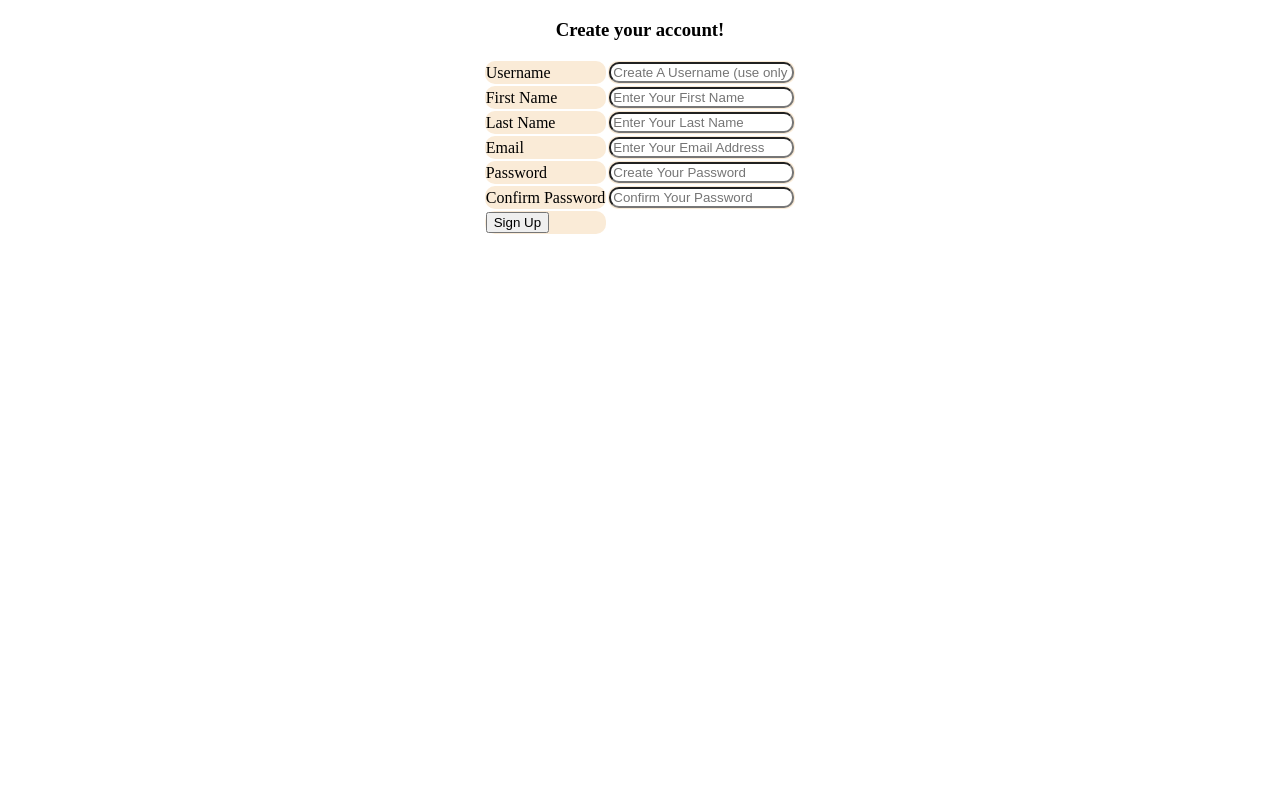
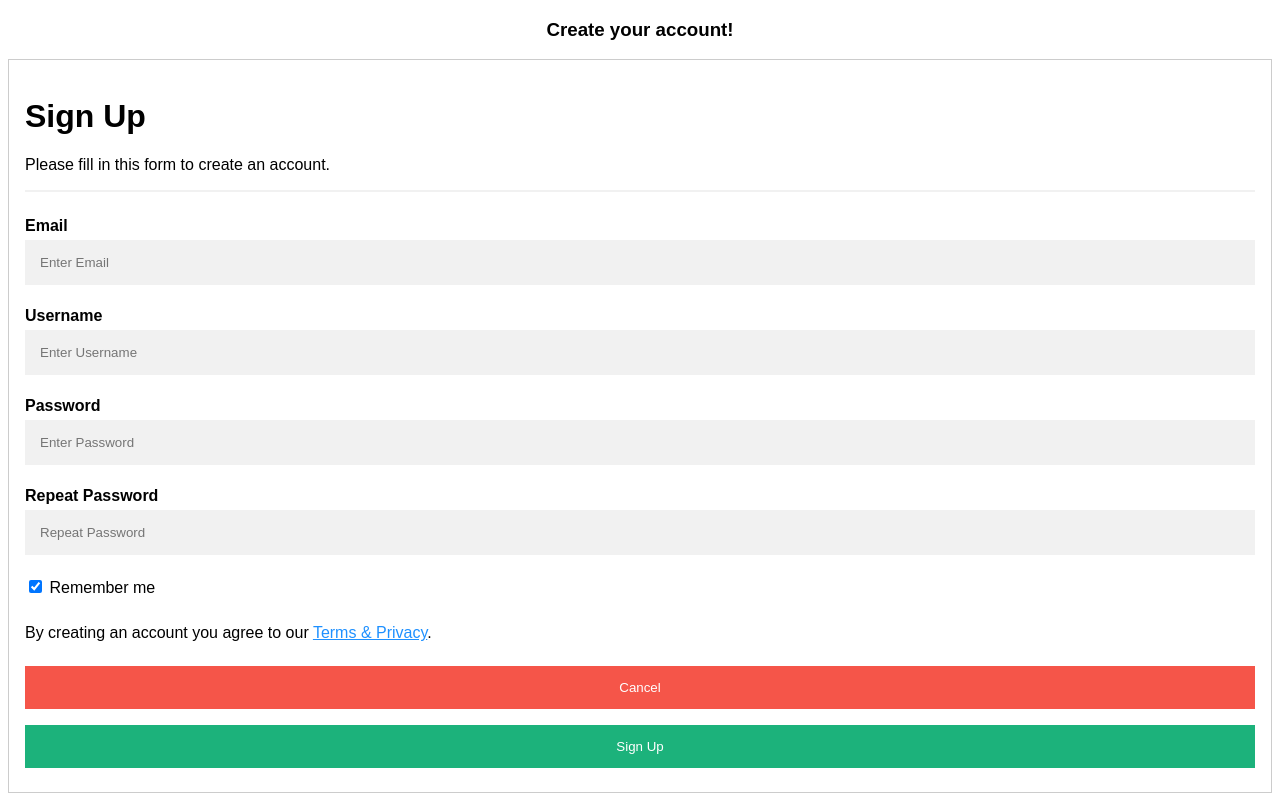
Before and after one commit to YaswithaYarrapothu/Market-Trend-Analyzer-Dashboard, a Django app: page /signup in a window 1280 px wide. Before the commit the page ends 234 px from the top, so only its background shows below. Run offline with Django 5.2, Linux system fonts and the light colour scheme.

Commit message:
Add files via upload

```diff
--- a/myproject/authentication/templates/signup.html
+++ b/myproject/authentication/templates/signup.html
@@ -6,14 +6,76 @@
     <meta name="viewport" content="width=device-width, initial-scale=1.0">
     <title>Sign Up</title>
     <style>
-        td{
-            border-radius: 10px;
-            border-collapse: separate;
+        body {font-family: Arial, Helvetica, sans-serif;}
+        * {box-sizing: border-box}
+
+        /* Full-width input fields */
+        input[type=text], input[type=password] {
+          width: 100%;
+          padding: 15px;
+          margin: 5px 0 22px 0;
+          display: inline-block;
+          border: none;
+          background: #f1f1f1;
         }
-        input{
-            border-radius: 10px;
+
+        input[type=text]:focus, input[type=password]:focus {
+          background-color: #ddd;
+          outline: none;
         }
-    </style>
+
+        hr {
+          border: 1px solid #f1f1f1;
+          margin-bottom: 25px;
+        }
+
+        /* Set a style for all buttons */
+        button {
+          background-color: #04AA6D;
+          color: white;
+          padding: 14px 20px;
+          margin: 8px 0;
+          border: none;
+          cursor: pointer;
+          width: 100%;
+          opacity: 0.9;
+        }
+
+        button:hover {
+          opacity:1;
+        }
+
+        /* Extra styles for the cancel button */
+        .cancelbtn {
+          padding: 14px 20px;
+          background-color: #f44336;
+        }
+
+        /* Float cancel and signup buttons and add an equal width */
+        .cancelbtn, .signupbtn {
+          float: left;
+          width: 100%;
+        }
+
+        /* Add padding to container elements */
+        .container {
+          padding: 16px;
+        }
+
+        /* Clear floats */
+        .clearfix::after {
+          content: "";
+          clear: both;
+          display: table;
+        }
+
+        /* Change styles for cancel button and signup button on extra small screens */
+        @media screen and (max-width: 300px) {
+          .cancelbtn, .signupbtn {
+             width: 100%;
+          }
+        }
+        </style>
 </head>
 <body>
 
@@ -27,49 +89,36 @@
     {% endfor %}
 
     <h3 align="center">Create your account!</h3>
-    <form method="post" action="/signup">
+    <form method="post" action="/signup" style="border:1px solid #ccc">
         {% csrf_token %}
-    <table align="center" border="0">
-        <tr style="background-color: antiquewhite;">
-        <div class="form-group">
-           <td><label for="username">Username</label></td>
-            <td><input type="text" class="form-control" id="username" name="username" placeholder="Create A Username (use only letters and numbers)" Required></td>
+        <div class="container">
+            <h1>Sign Up</h1>
+            <p>Please fill in this form to create an account.</p>
+            <hr>
+
+            <label for="email"><b>Email</b></label>
+            <input type="text" placeholder="Enter Email" name="email" required>
+
+            <label for="uname"><b>Username</b></label>
+            <input type="text" placeholder="Enter Username" name="uname" required>
+
+            <label for="psw"><b>Password</b></label>
+            <input type="password" placeholder="Enter Password" name="psw" required>
+
+            <label for="psw-repeat"><b>Repeat Password</b></label>
+            <input type="password" placeholder="Repeat Password" name="psw-repeat" required>
+
+            <label>
+              <input type="checkbox" checked="checked" name="remember" style="margin-bottom:15px"> Remember me
+            </label>
+
+            <p>By creating an account you agree to our <a href="#" style="color:dodgerblue">Terms & Privacy</a>.</p>
+
+            <div class="clearfix">
+              <button type="button" class="cancelbtn">Cancel</button>
+              <button type="submit" class="signupbtn">Sign Up</button>
+            </div>
         </div>
-        </tr>
-        <tr style="background-color: antiquewhite;">
-        <div class="form-group">
-            <td><label for="fname">First Name</label></td>
-            <td><input type="text" class="form-control" id="fname" name="fname" placeholder="Enter Your First Name" Required></td>
-        </div>
-        </tr>
-        <tr style="background-color: antiquewhite;">
-        <div class="form-group">
-            <td><label for="lname">Last Name</label></td>
-            <td><input type="text" class="form-control" id="lname" name="lname" placeholder="Enter Your Last Name" Required></td>
-        </div>
-        </tr>
-        <tr style="background-color: antiquewhite;">
-        <div class="form-group">
-           <td><label for="email">Email</label></td>
-           <td><input type="email" class="form-control" id="email" name="email" placeholder="Enter Your Email Address" Required></td>
-        </div>
-        </tr>
-        <tr style="background-color: antiquewhite;">
-        <div class="form-group">
-            <td><label for="pass1">Password</label></td>
-            <td><input type="password" class="form-control" id="pass1" name="pass1" placeholder="Create Your Password" Required></td>
-        </div>
-        </tr>
-        <tr style="background-color: antiquewhite;">
-        <div class="form-group">
-            <td><label for="pass2">Confirm Password</label></td>
-            <td><input type="password" class="form-control" id="pass2" name="pass2" placeholder="Confirm Your Password" Required></td>
-        </div>
-        </tr>
-        <tr style="background-color: antiquewhite;">
-        <td><button type="submit" class="btn btn-primary">Sign Up</button></td>
-        </tr>
-    </table>
     </form>
 </body>
 </html>
--- a/myproject/authentication/utils.py
+++ b/myproject/authentication/utils.py
@@ -1,9 +1,9 @@
 def fetch_market_data(symbol, years):
     import streamlit as st
-    import yfinance as yf
-    import plotly.graph_objects as go
+    import yfinance as yf #for company data
+    import plotly.graph_objects as go #visualizations
     from datetime import date , timedelta
-    import pandas as pd
+    import pandas as pd #preprocessing
 
     end_date = date.today()
     start_date = end_date - timedelta(days=years * 365)
--- a/myproject/authentication/views.py
+++ b/myproject/authentication/views.py
@@ -9,6 +9,7 @@ from rest_framework.permissions import IsAuthenticated
 from .models import MarketData
 from .serializers import MarketDataSerializer
 from .utils import fetch_market_data
+from django.shortcuts import render
 
 
 
@@ -23,17 +24,14 @@ def home(request):
 
 def signup(request):
     if request.method == "POST":
-        username = request.POST['username']
-        fname = request.POST['fname']
-        lname = request.POST['lname']
+        username = request.POST['uname']
         email = request.POST['email']
-        pass1 = request.POST['pass1']
-        pass2 = request.POST['pass2']
+        pass1 = request.POST['psw']
+        pass2 = request.POST['psw-repeat']
 
 
         myuser = User.objects.create_user(username, email, pass1)
-        myuser.first_name = fname
-        myuser.last_name = lname
+        myuser.first_name = username
         # myuser.is_active = False
         myuser.save()
         messages.success(request, "Your Account has been created succesfully")
@@ -46,8 +44,8 @@ def signup(request):
 
 def signin(request):
     if request.method == 'POST':
-        username = request.POST['username']
-        pass1 = request.POST['pass1']
+        username = request.POST['uname']
+        pass1 = request.POST['psw']
 
         user = authenticate(username=username, password=pass1)
 
@@ -63,16 +61,8 @@ def signin(request):
     return render(request, "signin.html")
 @login_required
 # views.py
-def market_dashboard(request):
-    if request.method == 'POST':
-        symbol = request.POST.get('symbol', 'AAPL')
-        years = int(request.POST.get('years', 1))
 
-        # Fetch the data and plot
-        raw_data, plot = fetch_market_data(symbol, years)
 
-        from django.shortcuts import render
-from .utils import fetch_market_data
 
 def market_dashboard(request):
     if request.method == 'POST':
```
Also changed, not shown: myproject/authentication/templates/index.html (+40 -27 lines), myproject/authentication/templates/signin.html (+72 -16 lines), myproject/db.sqlite3.
